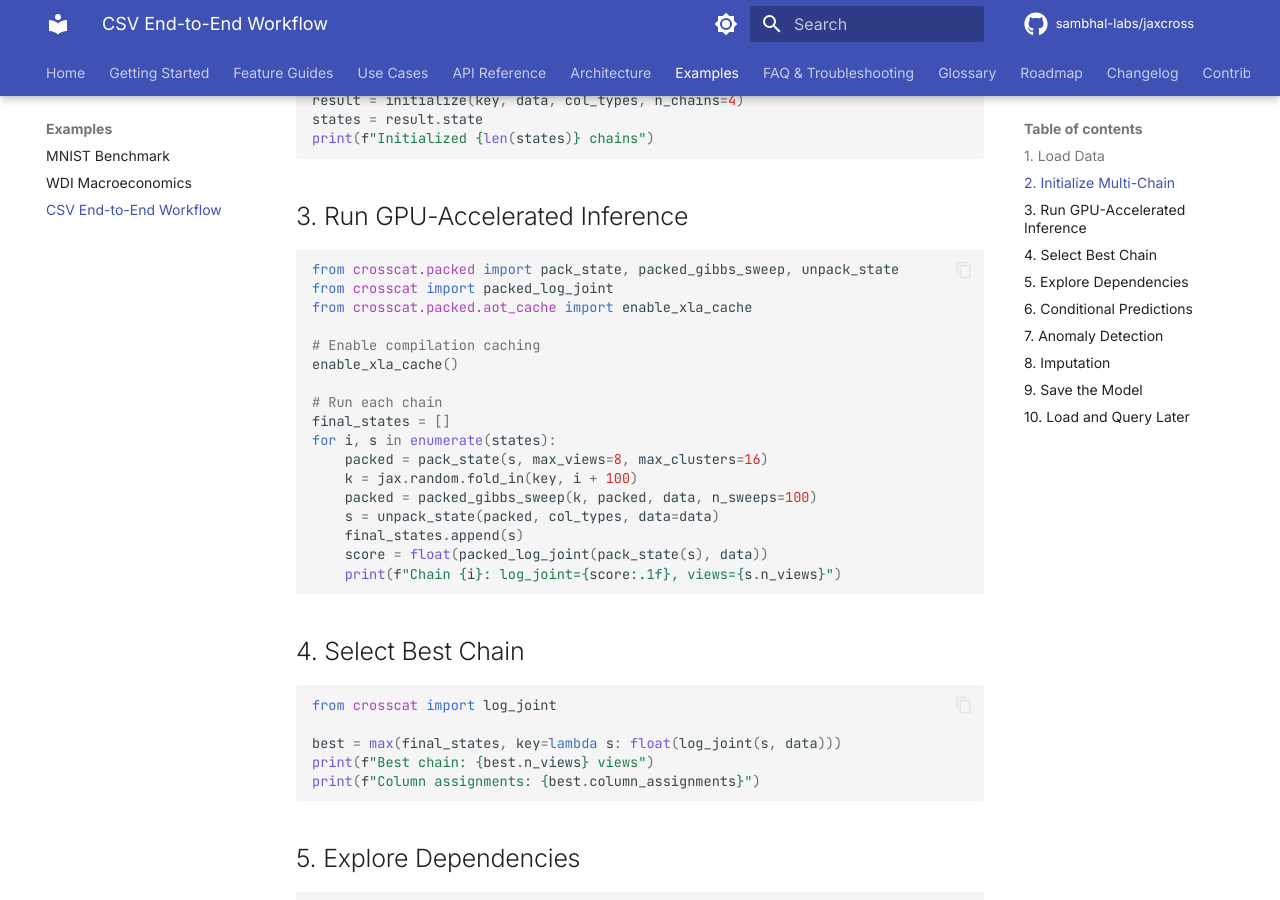
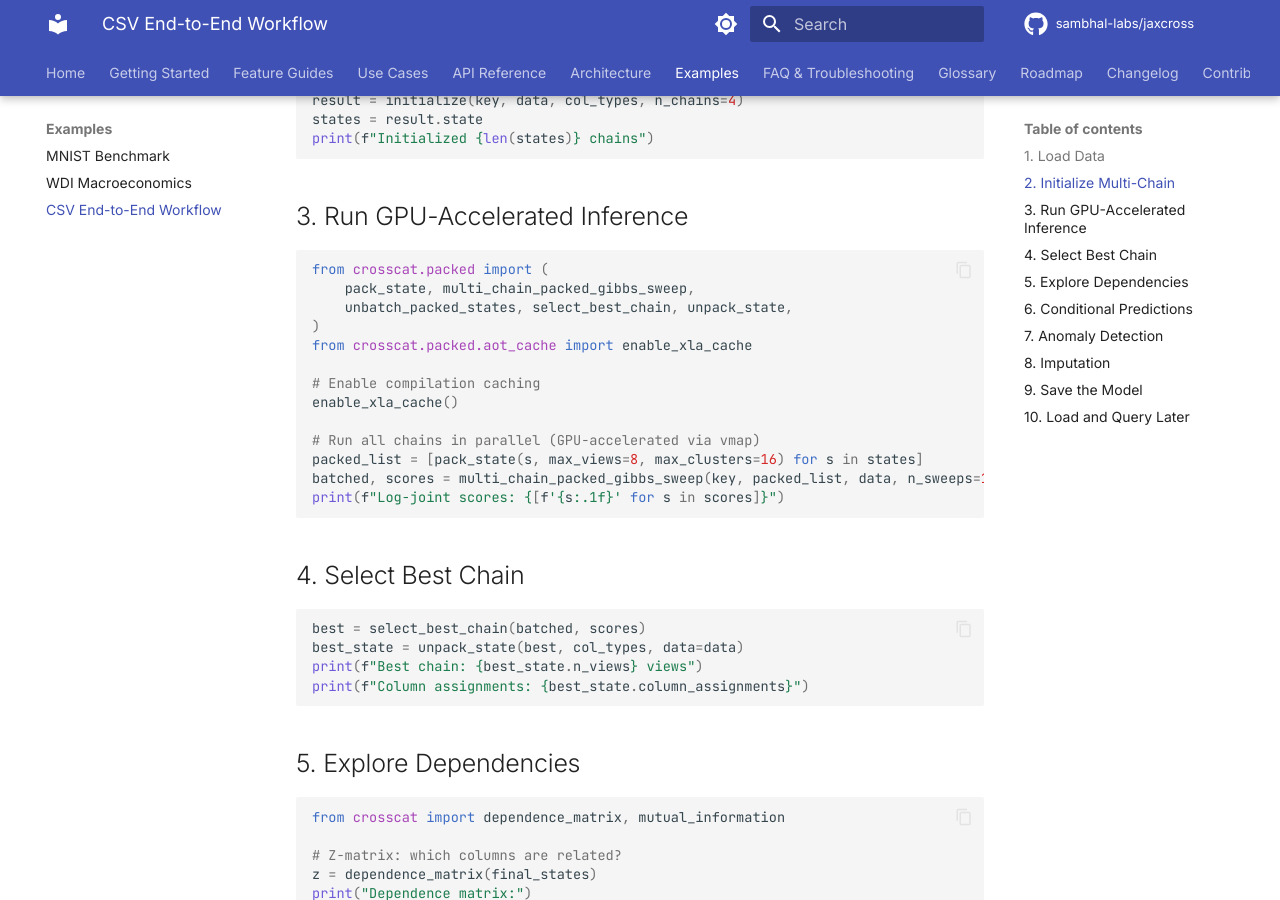
Before and after one commit to sambhal-labs/jaxcross, an MkDocs documentation site: the page built from docs/examples/csv-workflow.md, in a window 1280 px wide and 900 px high, scrolled down 800 px. Built offline with MkDocs 1.6.1 and Material for MkDocs 9.7.7, drawn with Linux system fonts in a browser that asks for light colours; comment, search, counter and statistics services are not loaded.

Commit message:
docs: update all docs to use modern multi-chain workflow
- README.md: update test counts (409 total)
- quickstart.md: replace manual loop with multi_chain_packed_gibbs_sweep
- csv-workflow.md: replace manual loop with parallel vmap pattern
- multi-chain.md: mark sequential as legacy, update queries to packed path
- tips-and-tricks.md: replace manual loop with one-call pattern

Co-Authored-By: Claude Opus 4.6 (1M context) <noreply@anthropic.com>

````diff
--- a/docs/examples/csv-workflow.md
+++ b/docs/examples/csv-workflow.md
@@ -40,33 +40,28 @@ print(f"Initialized {len(states)} chains")
 ## 3. Run GPU-Accelerated Inference
 
 ```python
-from crosscat.packed import pack_state, packed_gibbs_sweep, unpack_state
-from crosscat import packed_log_joint
+from crosscat.packed import (
+    pack_state, multi_chain_packed_gibbs_sweep,
+    unbatch_packed_states, select_best_chain, unpack_state,
+)
 from crosscat.packed.aot_cache import enable_xla_cache
 
 # Enable compilation caching
 enable_xla_cache()
 
-# Run each chain
-final_states = []
-for i, s in enumerate(states):
-    packed = pack_state(s, max_views=8, max_clusters=16)
-    k = jax.random.fold_in(key, i + 100)
-    packed = packed_gibbs_sweep(k, packed, data, n_sweeps=100)
-    s = unpack_state(packed, col_types, data=data)
-    final_states.append(s)
-    score = float(packed_log_joint(pack_state(s), data))
-    print(f"Chain {i}: log_joint={score:.1f}, views={s.n_views}")
+# Run all chains in parallel (GPU-accelerated via vmap)
+packed_list = [pack_state(s, max_views=8, max_clusters=16) for s in states]
+batched, scores = multi_chain_packed_gibbs_sweep(key, packed_list, data, n_sweeps=100)
+print(f"Log-joint scores: {[f'{s:.1f}' for s in scores]}")
 ```
 
 ## 4. Select Best Chain
 
 ```python
-from crosscat import log_joint
-
-best = max(final_states, key=lambda s: float(log_joint(s, data)))
-print(f"Best chain: {best.n_views} views")
-print(f"Column assignments: {best.column_assignments}")
+best = select_best_chain(batched, scores)
+best_state = unpack_state(best, col_types, data=data)
+print(f"Best chain: {best_state.n_views} views")
+print(f"Column assignments: {best_state.column_assignments}")
 ```
 
 ## 5. Explore Dependencies
````
Also changed, not shown: README.md (+1 -1 lines), docs/getting-started/quickstart.md (+6 -13 lines), docs/guides/multi-chain.md (+14 -9 lines), docs/guides/tips-and-tricks.md (+8 -15 lines).
